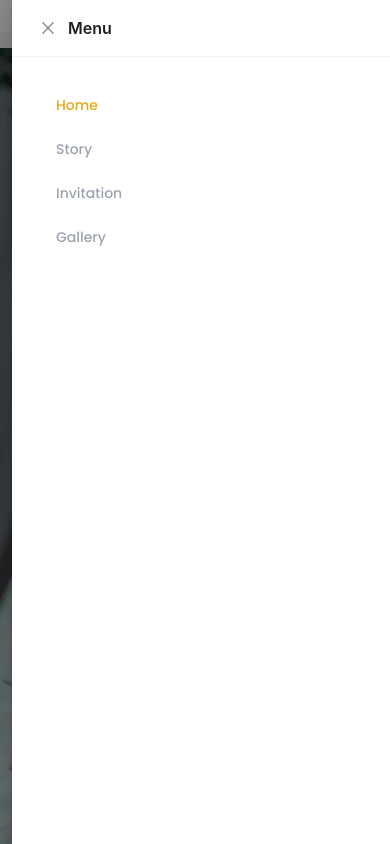
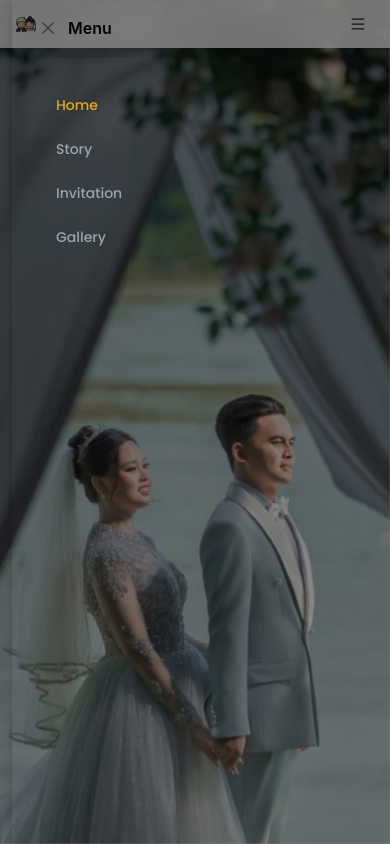
Before and after one commit to HtetNaingLynn55555/zin-nyein-wedding, a React (Vite) app: page / in a window 390 px wide. Both pictures are taken after a click on the button 358 px from the left and 24 px from the top of the page. Shown: the top 844 px of the page. Built offline with nearby package versions, Linux system fonts and the light colour scheme.

Commit message:
some minor change and add transparent bg in nav mobile

```diff
--- a/src/components/Nav/UserNav.jsx
+++ b/src/components/Nav/UserNav.jsx
@@ -100,15 +100,21 @@ const UserNav = () => {
         </Header>
       </div>
 
-      <div className="md:hidden fixed top-0 left-0 w-full z-[1000] bg-white/90 backdrop-blur-md shadow-sm flex justify-between items-center px-4 py-2">
+      <div className="md:hidden fixed top-0 left-0 w-full z-[1000] bg-white opacity-80 backdrop-blur-md shadow-sm flex justify-between items-center px-4 py-2">
         <div className="w-5">
           <img src="/images/wedding.png" alt="wedding logo" />
         </div>
         <Button type="text" icon={<MenuOutlined />} onClick={showDrawer} />
       </div>
-      <Button type="text" icon={<MenuOutlined />} onClick={showDrawer} />
+      {/* <Button type="text" icon={<MenuOutlined />} onClick={showDrawer} /> */}
 
-      <Drawer title="Menu" placement="right" onClose={onClose} open={open}>
+      <Drawer
+        style={{ backgroundColor: "transparent", color: "black" }}
+        title="Menu"
+        placement="right"
+        onClose={onClose}
+        open={open}
+      >
         <Menu
           selectedKeys={[current]}
           mode="vertical"
@@ -116,7 +122,8 @@ const UserNav = () => {
           style={{
             flex: 1,
             fontFamily: "Poppins",
-
+            backgroundColor: "transparent",
+            color: "rgba(255, 255, 255, 0.9)",
             justifyContent: "end",
             alignItems: "end",
             minWidth: 0,
--- a/src/components/pages/users/components/Event/Event.jsx
+++ b/src/components/pages/users/components/Event/Event.jsx
@@ -13,7 +13,7 @@ export default function Event() {
       title: "Ceremony",
       src: "/images/ring.png",
       time: "7:00 AM - 11:00 AM",
-      address: " Shwe Hlan Nyaung Aing  Meiktila",
+      address: "Shwe Hlan Nyaung Aing",
       icon: <MdAccessAlarms />,
     },
 
@@ -22,7 +22,7 @@ export default function Event() {
       title: "Wedding Party",
       src: "/images/plate.png",
       time: "7:00 AM - 11:00 AM",
-      address: " Shwe Hlan Nyaung Aing  Meiktila",
+      address: " Shwe Hlan Nyaung Aing ",
       icon: <MdAccessAlarms />,
     },
 
@@ -31,7 +31,7 @@ export default function Event() {
       title: "Photography",
       src: "/images/camera.png",
       time: "7:00 AM - 11:00 AM",
-      address: " Shwe Hlan Nyaung Aing  Meiktila",
+      address: " Shwe Hlan Nyaung Aing ",
       icon: <MdAccessAlarms />,
     },
   ];
```
